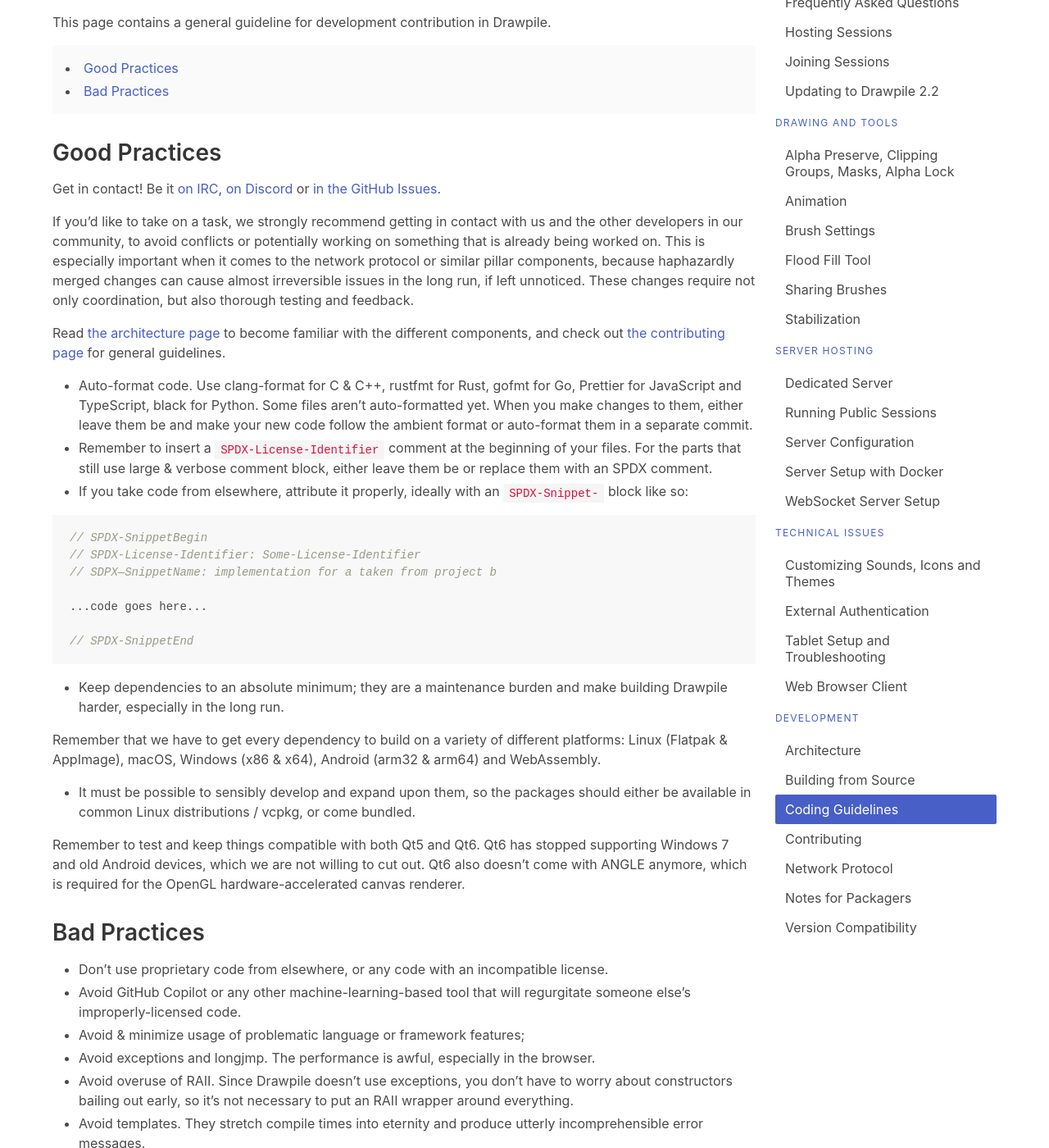
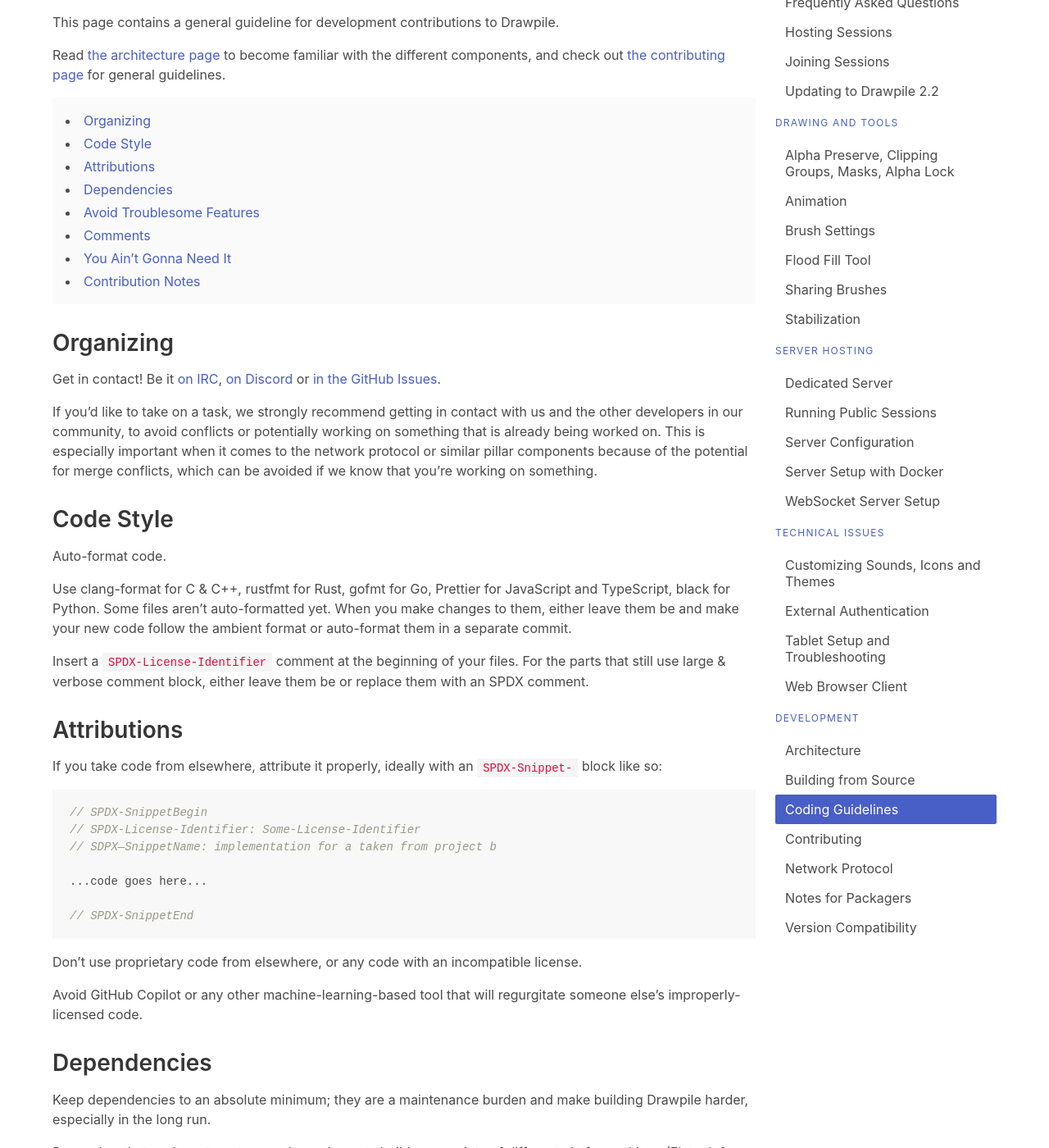
Before and after one commit to drawpile/drawpile.github.io, a Jekyll site: the page built from help/development/codingguidelines.markdown, in a window 1280 px wide and 1400 px high, scrolled down 215 px. Shown: the whole window at 82% size. Built offline with Jekyll 4.4.1, drawn with Linux system fonts in a browser that asks for light colours; some of the changed text lies outside the part shown.

Commit message:
Rejig coding guidelines to be in sections instead

````diff
--- a/help/development/codingguidelines.markdown
+++ b/help/development/codingguidelines.markdown
@@ -1,34 +1,37 @@
 ---
 layout: drawpile_help
 title: Coding Guideline
-description: Drawpile Code Contribution Guideline
+description: "Drawpile code contribution guidelines."
 date: 2024-03-30 00:00:00 +0200
 category: help
 tag: help development
 ---
 
-This page contains a general guideline for development contribution in Drawpile.
+This page contains a general guideline for development contributions to Drawpile.
+
+Read [the architecture page](architecture) to become familiar with the different components, and check out [the contributing page](contributing) for general guidelines.
 
 * Table of contents
 {:toc}
 
-## Good Practices
+## Organizing
 
 Get in contact! Be it [on IRC](https://drawpile.net/irc/){:target="_blank"}, [on Discord](https://drawpile.net/discord/){:target="_blank"} or [in the GitHub Issues](https://github.com/drawpile/Drawpile/issues){:target="_blank"}.
 
-If you'd like to take on a task, we strongly recommend getting in contact with us and the other developers in our community, to avoid conflicts or potentially working on something that is already being worked on.
-This is especially important when it comes to the network protocol or similar pillar components, because haphazardly merged changes can cause almost irreversible issues in the long run, if left unnoticed. These changes require not only coordination, but also thorough testing and feedback.
+If you'd like to take on a task, we strongly recommend getting in contact with us and the other developers in our community, to avoid conflicts or potentially working on something that is already being worked on. This is especially important when it comes to the network protocol or similar pillar components because of the potential for merge conflicts, which can be avoided if we know that you're working on something.
 
-Read [the architecture page](architecture) to become familiar with the different components, and check out [the contributing page](contributing) for general guidelines.
+## Code Style
 
-* Auto-format code.
+Auto-format code.
+
 Use clang-format for C & C++, rustfmt for Rust, gofmt for Go, Prettier for JavaScript and TypeScript, black for Python.
 Some files aren't auto-formatted yet. When you make changes to them, either leave them be and make your new code follow the ambient format or auto-format them in a separate commit.
 
-* Remember to insert a `SPDX-License-Identifier` comment at the beginning of your files.
-For the parts that still use large & verbose comment block, either leave them be or replace them with an SPDX comment.
+Insert a `SPDX-License-Identifier` comment at the beginning of your files. For the parts that still use large & verbose comment block, either leave them be or replace them with an SPDX comment.
 
-* If you take code from elsewhere, attribute it properly, ideally with an `SPDX-Snippet-` block like so:
+## Attributions
+
+If you take code from elsewhere, attribute it properly, ideally with an `SPDX-Snippet-` block like so:
 
 ```c
 // SPDX-SnippetBegin
@@ -40,22 +43,24 @@
 // SPDX-SnippetEnd
 ```
 
-* Keep dependencies to an absolute minimum; they are a maintenance burden and make building Drawpile harder, especially in the long run.
+Don't use proprietary code from elsewhere, or any code with an incompatible license.
+
+Avoid GitHub Copilot or any other machine-learning-based tool that will regurgitate someone else's improperly-licensed code.
+
+## Dependencies
+
+Keep dependencies to an absolute minimum; they are a maintenance burden and make building Drawpile harder, especially in the long run.
 
 Remember that we have to get every dependency to build on a variety of different platforms: Linux (Flatpak & AppImage), macOS, Windows (x86 & x64), Android (arm32 & arm64) and WebAssembly.
 
-* It must be possible to sensibly develop and expand upon them, so the packages should either be available in common Linux distributions / vcpkg, or come bundled.
+It must be possible to sensibly develop and expand upon them, so the packages should either be available in common Linux distributions and vcpkg, or be bundled with Drawpile.
 
 Remember to test and keep things compatible with both Qt5 and Qt6.
 Qt6 has stopped supporting Windows 7 and old Android devices, which we are not willing to cut out. Qt6 also doesn't come with ANGLE anymore, which is required for the OpenGL hardware-accelerated canvas renderer.
 
-## Bad Practices
+## Avoid Troublesome Features
 
-* Don't use proprietary code from elsewhere, or any code with an incompatible license.
-
-* Avoid GitHub Copilot or any other machine-learning-based tool that will regurgitate someone else's improperly-licensed code.
-
-* Avoid & minimize usage of problematic language or framework features;
+The C++ language and the Qt framework have some parts that should either be avoided or used sparingly.
 
 * Avoid exceptions and longjmp. The performance is awful, especially in the browser.
 
@@ -81,13 +86,18 @@
 
 * Avoid Qt's synchronization primitives (QMutex & friends) in places where performance matters. On Windows, they are extremely slow. Use DP\_Mutex & friends instead, they wrap the platform's synchronization primitives instead and are much faster.
 
-* Don't write Doxygen/JavaDoc style comments, their structure is too repetitive. If you want to document something in a comment, just write it in plain prose instead.
-
-* Do not design with imaginary future extensibility. Usually this just leads to more complex code that in the end isn't extensible where it's needed. Simpler code is more malleable and can be changed more easily when new requirements come up.
-
 * Using Qt Designer for UIs is mildly discouraged. It's pretty clunky, and often makes a mess of stuff like the tab order, making it harder to figure out where connections are made... and the merge conflicts it generates are virtually unsolvable. However, if it makes your task much easier, feel free to use it.
 
-Note that there's some parts of the code that flagrantly violate the guidelines above. They continue to cause problems and will probably need to be rewritten at some point.
+## Comments
 
-Please don't submit pull requests that only change formatting and nothing else.
-You can adjust the code that you're actually working on, but making sweeping changes usually causes issues.
+Don't write Doxygen/JavaDoc style comments, their structure is too repetitive. If you want to document something in a comment, just write it in plain prose instead.
+
+## You Ain't Gonna Need It
+
+Do not design with imaginary future extensibility. Usually this just leads to more complex code that in the end isn't extensible where it's needed. Simpler code is more malleable and can be changed more easily when new requirements come up.
+
+## Contribution Notes
+
+Some parts of the code that flagrantly violate the guidelines above. They continue to cause problems and will probably need to be rewritten at some point.
+
+Please don't submit pull requests that only change formatting and nothing else. You can adjust the code that you're actually working on, but making sweeping changes usually causes issues.
````
Also changed, not shown: other parts of help/development/codingguidelines.markdown (+1 -1 lines).
